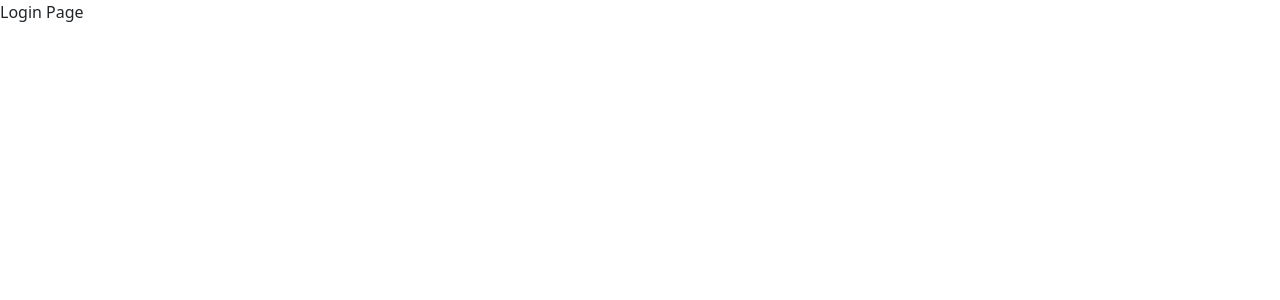
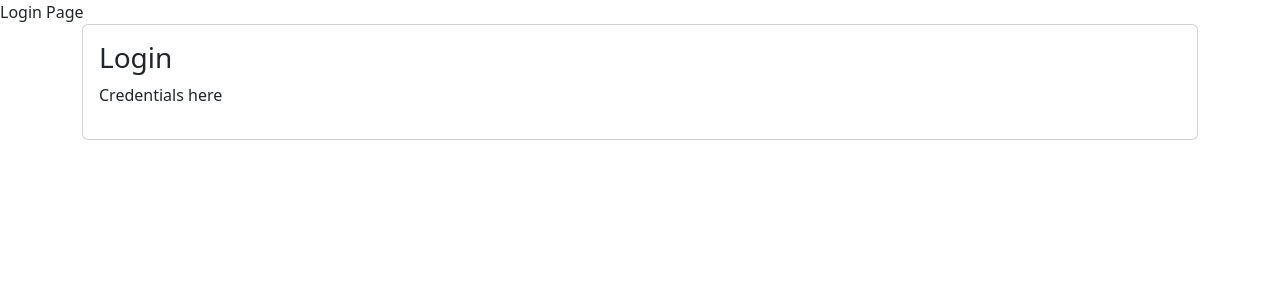
Before and after one commit to mishrhm/TW_Machine_Test, a React (Vite) app: page /login in a window 1280 px wide. Shown: the top 300 px of the page. Built offline with nearby package versions, Linux system fonts and the light colour scheme.

Commit message:
Developing Login page ui

```diff
--- a/src/pages/LoginPage.tsx
+++ b/src/pages/LoginPage.tsx
@@ -1,9 +1,24 @@
+import { Card, Col, Container, Row } from "react-bootstrap";
 
 
 const LoginPage = () => {
     return (
         <div>
-            Login Page
+            <div>
+                Login Page
+            </div>
+            <Container >
+                <Row>
+                    <Col>
+                        <Card>
+                            <Card.Body>
+                                <h3>Login</h3>
+                                <p>Credentials here</p>
+                            </Card.Body>
+                        </Card>
+                    </Col>
+                </Row>
+            </Container>
         </div>
     )
 }
```
